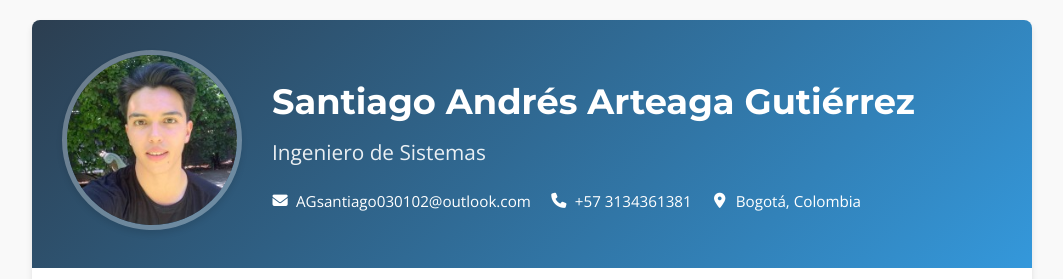
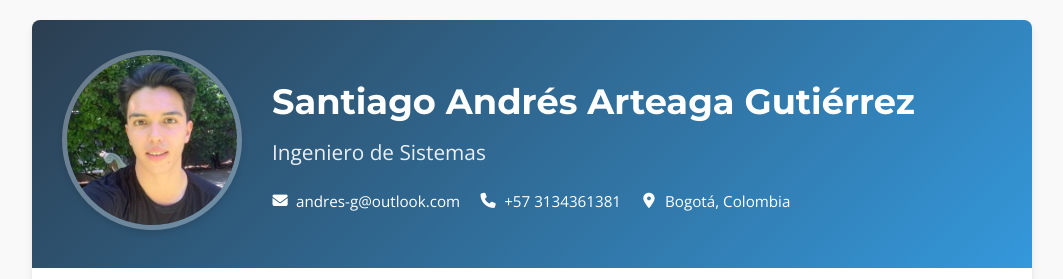
Before and after one commit to santiagoartgut9/Jikkosoft-trabajo, a website: page public/index.html in a window 1280 px wide. Shown: the top 279 px of the page, without its empty margins (108-1171 px from the left). Drawn offline with nearby package versions, Linux system fonts and the light colour scheme.

Commit message:
cambio en el correo

```diff
--- a/public/index.html
+++ b/public/index.html
@@ -21,7 +21,7 @@
                     <div class="contact-info">
                         <div class="contact-item">
                             <i class="fas fa-envelope"></i>
-                            <span>AGsantiago030102@outlook.com</span>
+                            <span>andres-g@outlook.com</span>
                         </div>
                         <div class="contact-item">
                             <i class="fas fa-phone"></i>
--- a/public/script.js
+++ b/public/script.js
@@ -29,7 +29,6 @@ document.addEventListener('DOMContentLoaded', function() {
             setTimeout(typeWriter, 50);
         }
     };
-
     // Iniciar efecto de escritura después de un breve retraso
     setTimeout(typeWriter, 500);
 });
```
Also changed, not shown: server.js (+4 -4 lines), test-app.js (+4 -4 lines).
